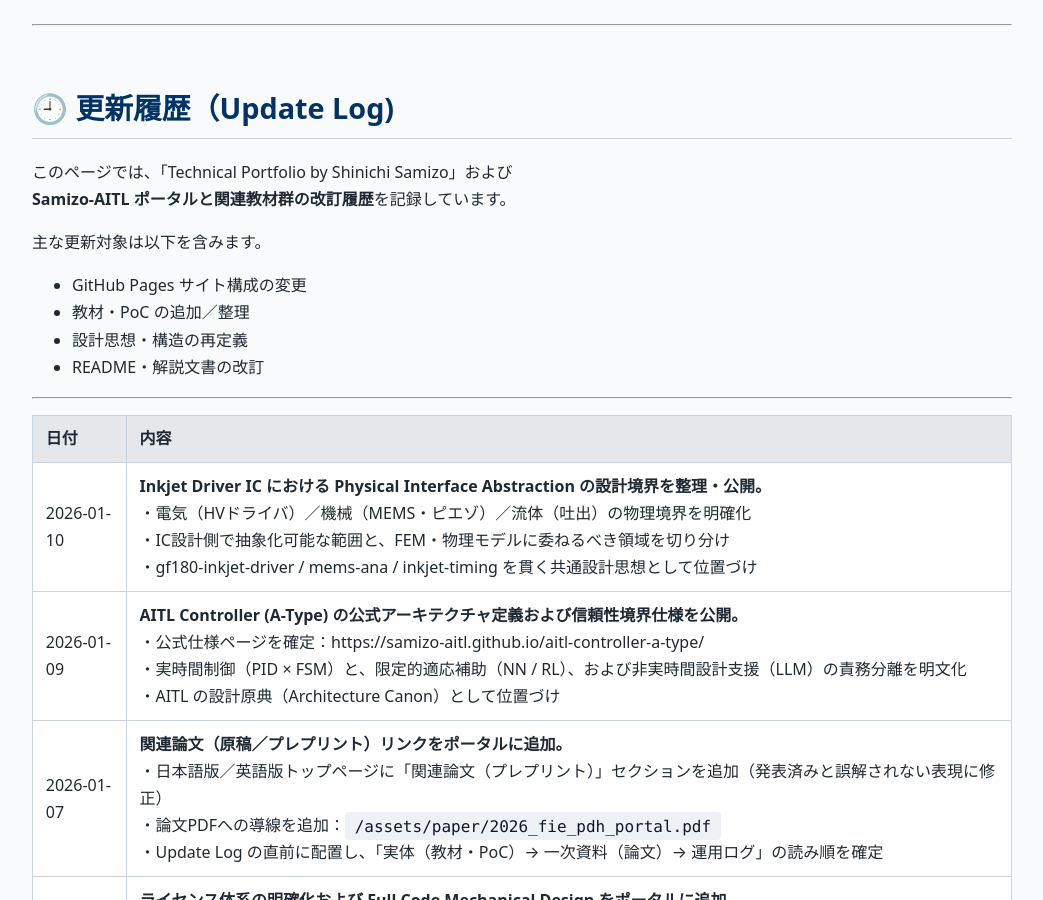
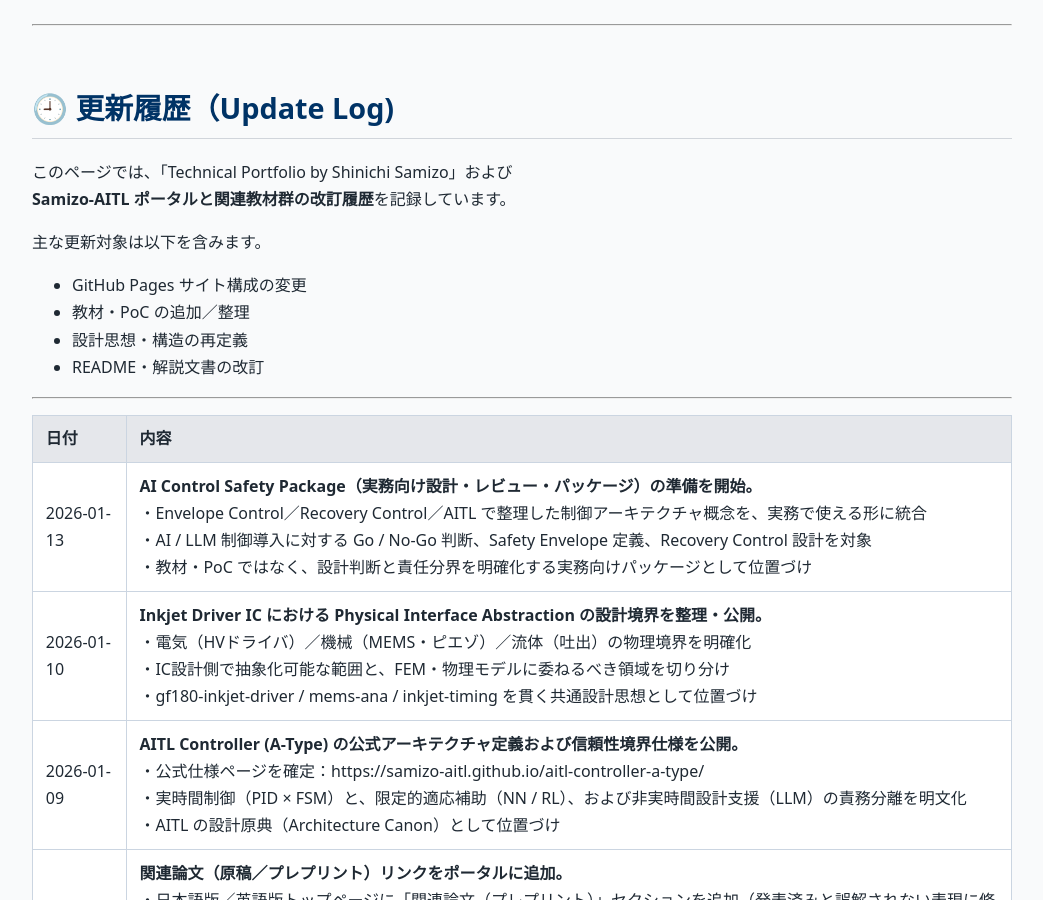
Before and after one commit to Samizo-AITL/Samizo-AITL.github.io, a Jekyll site: the page built from about/update/index.md, in a window 1280 px wide and 900 px high. Shown: the whole window, without its empty margins (118-1161 px from the left). Built offline with Jekyll 4.4.1, drawn with Linux system fonts in a browser that asks for light colours.

Commit message:
Update index.md

```diff
--- a/about/update/index.md
+++ b/about/update/index.md
@@ -22,6 +22,7 @@ description: Samizo-AITLおよび関連教材の改訂履歴（GitHub Pagesポ
 
 | 日付       | 内容 |
 |------------|------|
+| 2026-01-13 | **AI Control Safety Package（実務向け設計・レビュー・パッケージ）の準備を開始。**<br>・Envelope Control／Recovery Control／AITL で整理した制御アーキテクチャ概念を、実務で使える形に統合<br>・AI / LLM 制御導入に対する Go / No-Go 判断、Safety Envelope 定義、Recovery Control 設計を対象<br>・教材・PoC ではなく、設計判断と責任分界を明確化する実務向けパッケージとして位置づけ |
 | 2026-01-10 | **Inkjet Driver IC における Physical Interface Abstraction の設計境界を整理・公開。**<br>・電気（HVドライバ）／機械（MEMS・ピエゾ）／流体（吐出）の物理境界を明確化<br>・IC設計側で抽象化可能な範囲と、FEM・物理モデルに委ねるべき領域を切り分け<br>・gf180-inkjet-driver / mems-ana / inkjet-timing を貫く共通設計思想として位置づけ |
 | 2026-01-09 | **AITL Controller (A-Type) の公式アーキテクチャ定義および信頼性境界仕様を公開。**<br>・公式仕様ページを確定：https://samizo-aitl.github.io/aitl-controller-a-type/<br>・実時間制御（PID × FSM）と、限定的適応補助（NN / RL）、および非実時間設計支援（LLM）の責務分離を明文化<br>・AITL の設計原典（Architecture Canon）として位置づけ |
 | 2026-01-07 | **関連論文（原稿／プレプリント）リンクをポータルに追加。**<br>・日本語版／英語版トップページに「関連論文（プレプリント）」セクションを追加（発表済みと誤解されない表現に修正）<br>・論文PDFへの導線を追加：`/assets/paper/2026_fie_pdh_portal.pdf`<br>・Update Log の直前に配置し、「実体（教材・PoC）→ 一次資料（論文）→ 運用ログ」の読み順を確定 |
```
